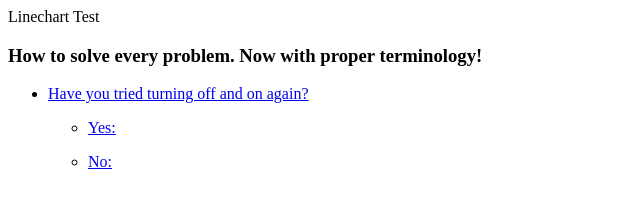
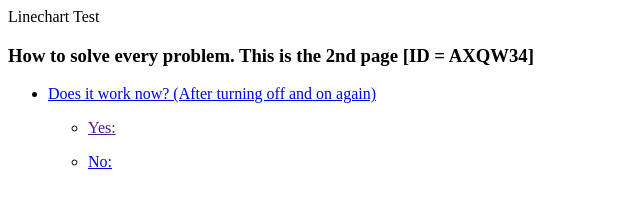
Before and after one commit to 32chan/MetaMeat, a plain HTML site: page two.html in a window 1280 px wide. Shown: the whole page, without its empty margins (0-640 px from the left). Drawn offline with Linux system fonts and the light colour scheme.

Commit message:
Update two.html

```diff
--- a/two.html
+++ b/two.html
@@ -4,13 +4,13 @@
   <p>Linechart Test</p>
   <section id='flowchart' class="ladder tree">
   <h1>
-    How to solve every problem. Now with proper terminology!
+    How to solve every problem. This is the 2nd page [ID = AXQW34]
   </h1>
   <ul>
-    <li><a href='#'>Have you tried turning off and on again?</a>
+    <li><a href='#'>Does it work now? (After turning off and on again)</a>
       <ul>
         <li>
-          <a href='example.com'>
+          <a href=''>
             <p>Yes:</p>
           </a>
           <li>
```
